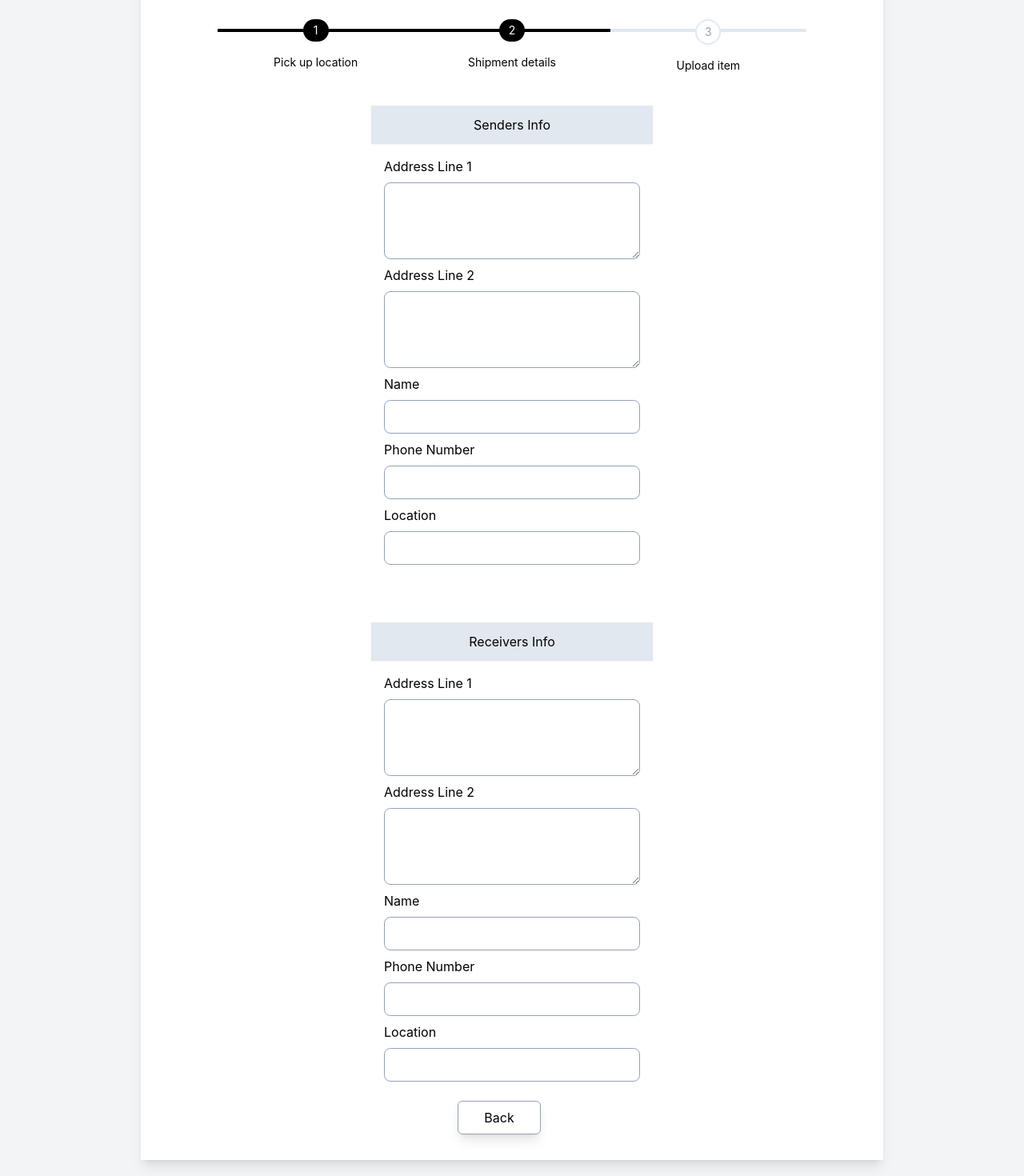
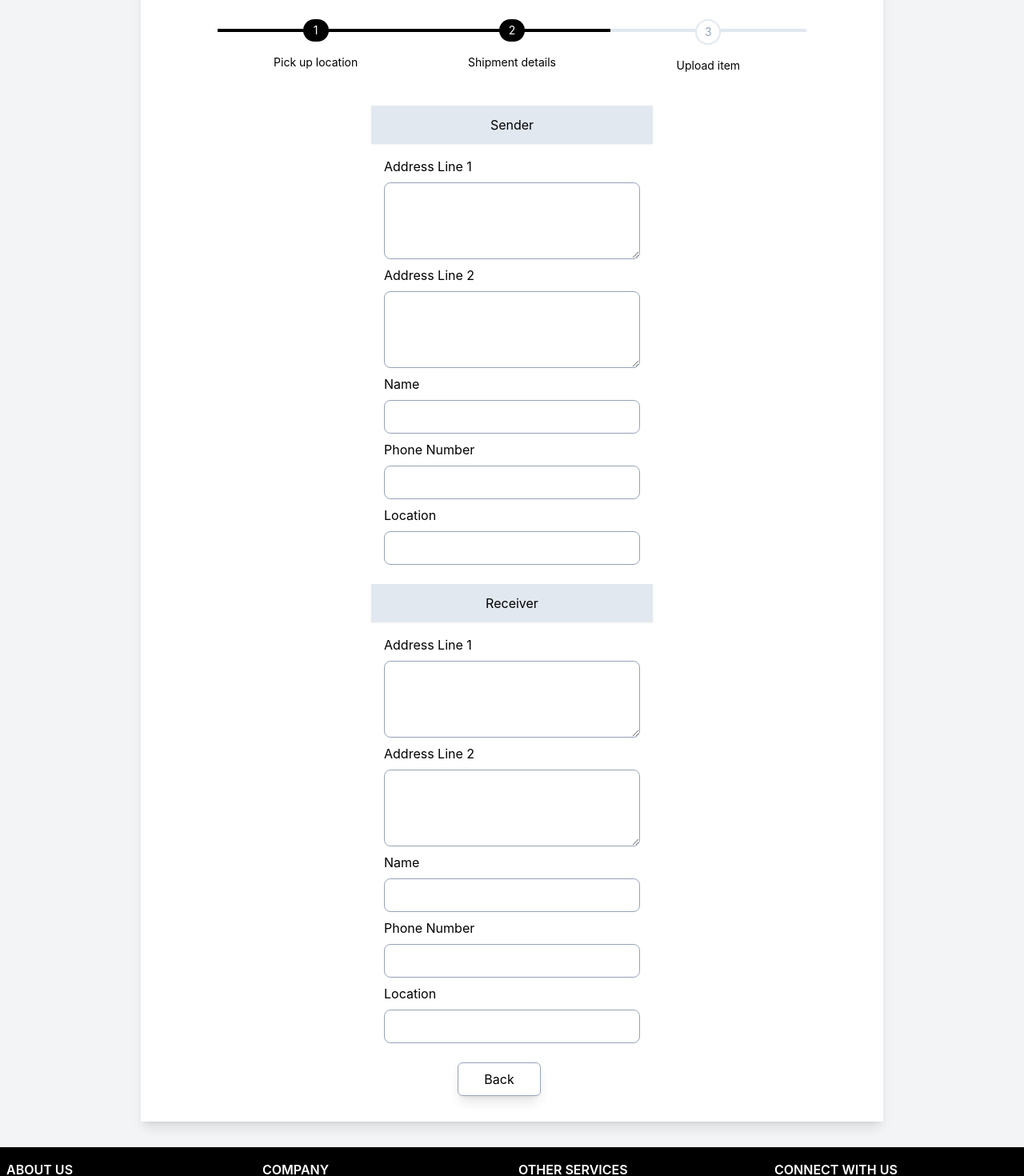
Before and after one commit to TruthTheDeveloper/Owerri-logistics, a Next.js app: page /select/1/shipment in a window 1280 px wide. Shown: the part 280-1750 px from the top of the page at 80% size. Built offline with nearby package versions, Linux system fonts and the light colour scheme.

Commit message:
first commit

```diff
--- a/components/ShipmentMethod.tsx
+++ b/components/ShipmentMethod.tsx
@@ -3,6 +3,7 @@ import Link from 'next/link'
 import { useRouter } from 'next/router'
 import VechicleHeader from './PageComponents/VechicleHeaders';
 import { Route } from './UI/utils/route/uploadItemRoute';
+import Form from './ShipmentPage/form';
 
 
 const ShipmentMethod: NextPage = () => {
@@ -37,56 +38,8 @@ const ShipmentMethod: NextPage = () => {
                     </div>
                 </div>
                 <div className="sm:mx-16 md:mx-24 lg:mx-32 xl:mx-44 2xl:56">
-                    <div className="mx-4 my-6 pb-10">
-                    <div className="text-center py-3 bg-slate-200 shadow-sm lg:mx-14 xl:mx-24 2xl:mx-36"><h1>Senders Info</h1></div>
-                    <div className=" mx-4 my-2">
-                            <div className="flex flex-col lg:mx-14 xl:mx-24 2xl:mx-36">
-                                <label className="py-2">Address Line 1</label>
-                                <textarea className="h-24 py-2 pl-2  rounded-lg outline-none border-slate-400 border" />
-                            </div>
-                            <div className="flex flex-col lg:mx-14 xl:mx-24 2xl:mx-36">
-                                <label className="py-2">Address Line 2</label>
-                                <textarea className="h-24 py-2 pl-2  rounded-lg outline-none  border-slate-400 border" />
-                            </div>
-                            <div className="flex flex-col lg:mx-14 xl:mx-24 2xl:mx-36">
-                                <label className="py-2">Name</label>
-                                <input className="py-2 pl-2 rounded-lg  border-slate-400 border" />
-                            </div>
-                            <div className="flex flex-col lg:mx-14 xl:mx-24 2xl:mx-36">
-                                <label className="py-2">Phone Number</label>
-                                <input className="py-2 pl-2 outline-none pl-2 rounded-lg  border-slate-400 border" />
-                            </div>
-                            <div className="flex flex-col lg:mx-14 xl:mx-24 2xl:mx-36">
-                                <label className="py-2">Location</label>
-                                <input className="py-2 outline-none pl-2 rounded-lg  border-slate-400 border" />
-                            </div>
-                        </div>
-                    </div>
-                    <div className="mx-4 my-6">
-                        <div className="text-center py-3 bg-slate-200 shadow-sm lg:mx-14 xl:mx-24 2xl:mx-36"><h1>Receivers Info</h1></div>
-                        <div className=" mx-4 my-2">
-                            <div className="flex flex-col lg:mx-14 xl:mx-24 2xl:mx-36">
-                                <label className="py-2">Address Line 1</label>
-                                <textarea className="h-24 py-2 pl-2  rounded-lg outline-none border-slate-400 border" />
-                            </div>
-                            <div className="flex flex-col lg:mx-14 xl:mx-24 2xl:mx-36">
-                                <label className="py-2">Address Line 2</label>
-                                <textarea className="h-24 py-2 pl-2  rounded-lg outline-none border-slate-400 border" />
-                            </div>
-                            <div className="flex flex-col lg:mx-14 xl:mx-24 2xl:mx-36">
-                                <label className="py-2">Name</label>
-                                <input className="py-2 outline-none pl-2 rounded-lg  border-slate-400 border" />
-                            </div>
-                            <div className="flex flex-col lg:mx-14 xl:mx-24 2xl:mx-36">
-                                <label className="py-2">Phone Number</label>
-                                <input className="py-2 outline-none pl-2 rounded-lg  border-slate-400 border" />
-                            </div>
-                            <div className="flex flex-col lg:mx-14 xl:mx-24 2xl:mx-36">
-                                <label className="py-2">Location</label>
-                                <input className="py-2 outline-none pl-2 rounded-lg  border-slate-400 border" />
-                            </div>
-                        </div>
-                    </div>
+                   <Form formType="Sender"/>
+                   <Form formType="Receiver"/>
                     <div className="flex justify-center">
                             <div className="pb-8 mx-4">
                                 <button className="bg-white rounded-md flex  mx-auto shadow-lg border border-slate-400 px-8 py-2">Back</button>
@@ -97,6 +50,7 @@ const ShipmentMethod: NextPage = () => {
                     </div>
                 </div>
             </div>
+
         </div>
     )
 }
--- /dev/null
+++ b/components/ShipmentPage/Form.tsx
@@ -0,0 +1,37 @@
+import type {NextPage} from 'next';
+
+interface Props{
+    formType: string,
+}
+
+const Form: NextPage<Props> = ({formType}) => {
+    return (
+        <div className="mx-4 my-6">
+            <div className="text-center py-3 bg-slate-200 shadow-sm lg:mx-14 xl:mx-24 2xl:mx-36"><h1>{formType}</h1></div>
+            <div className=" mx-4 my-2">
+                <div className="flex flex-col lg:mx-14 xl:mx-24 2xl:mx-36">
+                    <label className="py-2">Address Line 1</label>
+                    <textarea className="h-24 py-2 pl-2  rounded-lg outline-none border-slate-400 border" />
+                </div>
+                <div className="flex flex-col lg:mx-14 xl:mx-24 2xl:mx-36">
+                    <label className="py-2">Address Line 2</label>
+                    <textarea className="h-24 py-2 pl-2  rounded-lg outline-none border-slate-400 border" />
+                </div>
+                <div className="flex flex-col lg:mx-14 xl:mx-24 2xl:mx-36">
+                    <label className="py-2">Name</label>
+                    <input className="py-2 outline-none pl-2 rounded-lg  border-slate-400 border" />
+                </div>
+                <div className="flex flex-col lg:mx-14 xl:mx-24 2xl:mx-36">
+                    <label className="py-2">Phone Number</label>
+                    <input className="py-2 outline-none pl-2 rounded-lg  border-slate-400 border" />
+                </div>
+                <div className="flex flex-col lg:mx-14 xl:mx-24 2xl:mx-36">
+                    <label className="py-2">Location</label>
+                    <input className="py-2 outline-none pl-2 rounded-lg  border-slate-400 border" />
+                </div>
+            </div>
+        </div>
+    )
+}
+
+export default Form
```
